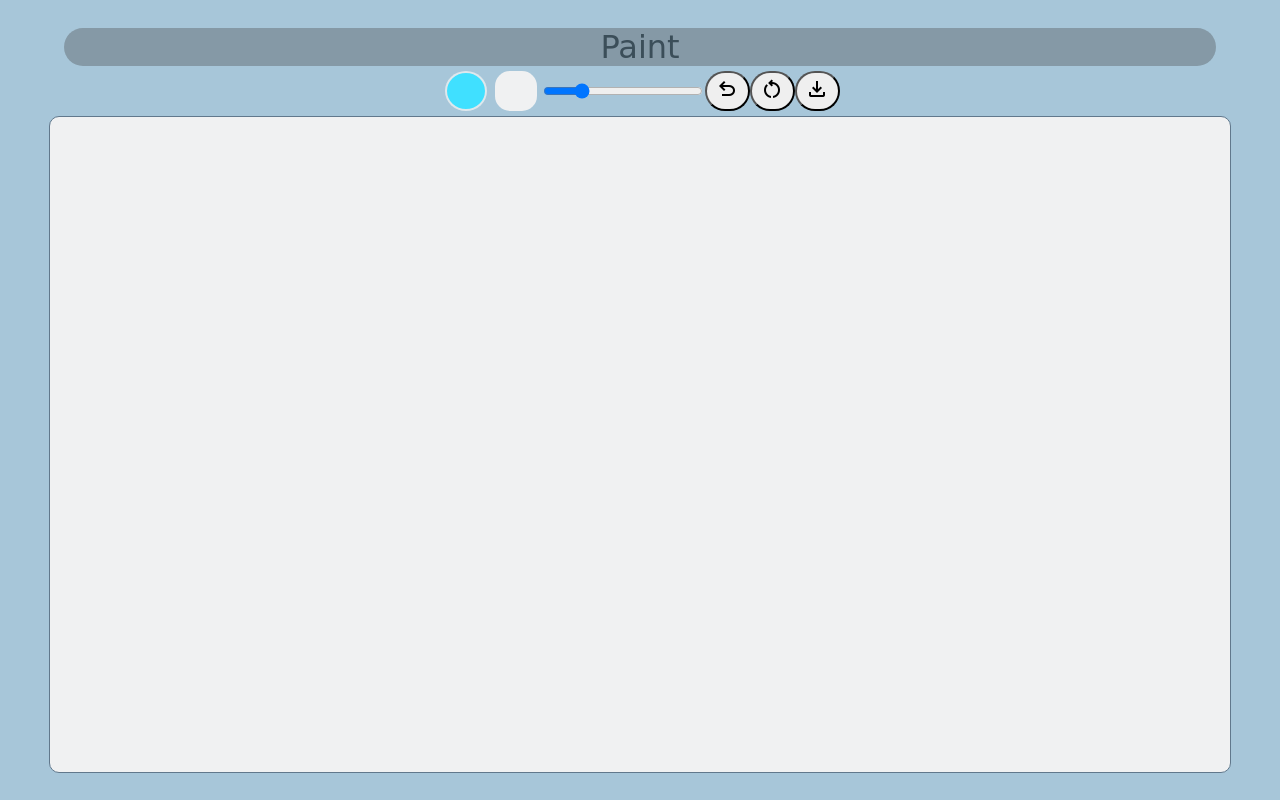
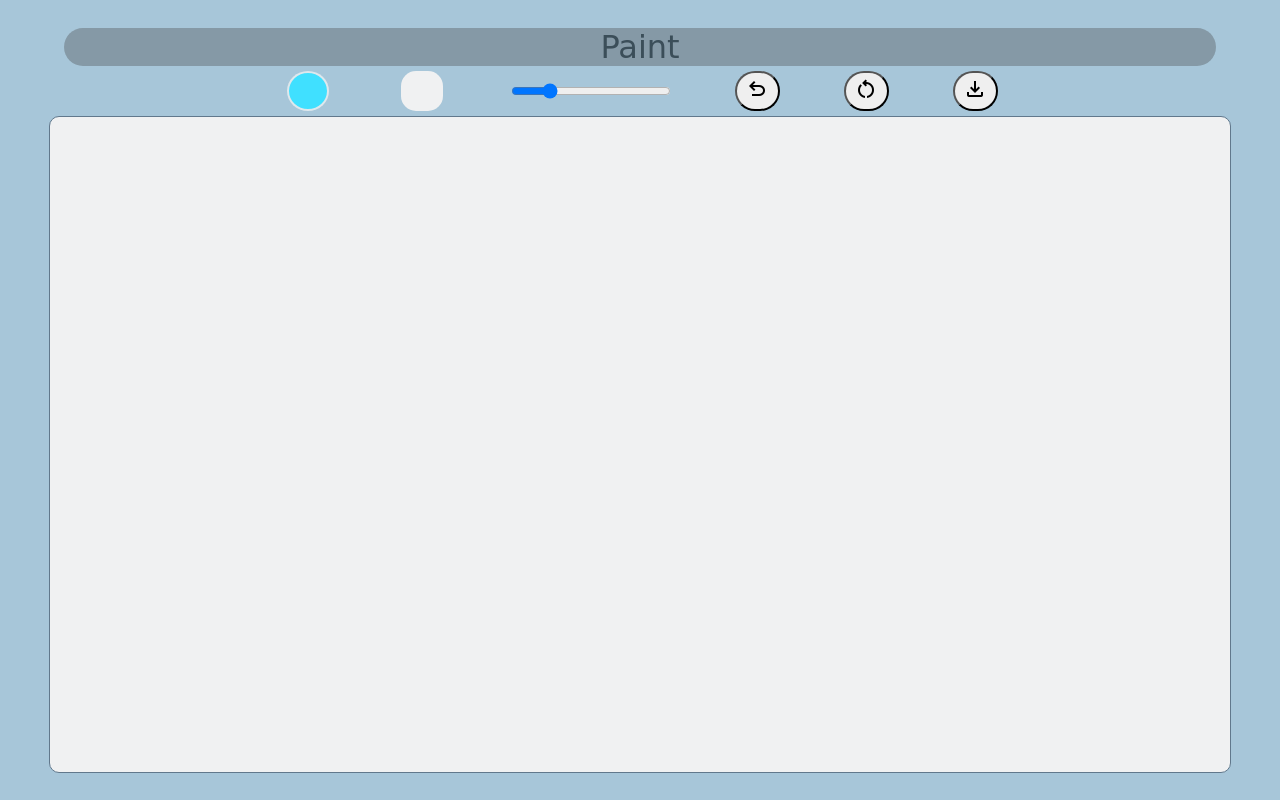
Before and after one commit to CoderKumarS/Paint, a plain HTML site: page index.html in a window 1280 px wide. Drawn offline with nearby package versions, Linux system fonts and the light colour scheme; a web font is replaced by a local one.

Commit message:
Upgrade the ui

```diff
--- a/index.html
+++ b/index.html
@@ -6,25 +6,26 @@
     <meta name="viewport" content="width=device-width, initial-scale=1.0">
     <title>Paint</title>
     <link rel="stylesheet" href="canvas.css">
+    <!-- <link rel="stylesheet" href="style.css"> -->
     <link rel="stylesheet" href="https://fonts.googleapis.com/css2?family=Material+Symbols+Outlined:opsz,wght,FILL,GRAD@48,500,1,200" />
     <link rel="preconnect" href="https://fonts.googleapis.com">
-    <link rel="preconnect" href="https://fonts.gstatic.com" crossorigin>
-    <link href="https://fonts.googleapis.com/css2?family=Rubik+Iso&display=swap" rel="stylesheet">
+<link rel="preconnect" href="https://fonts.gstatic.com" crossorigin>
+<link href="https://fonts.googleapis.com/css2?family=Rubik+Iso&display=swap" rel="stylesheet">
 </head>
 <body>
     <div id="main">
         <p>Paint </p>
         <div class="nav">
-            <input type="color" id="color" value="#40e0ff">
-            <input type="color" id="bgColor" value="#F0F1F2">
-            <input type="range" id="range" min="10" max="100" value="30">
-            <button id="undo" class="button">
+            <input type="color" id="color" class="mx" value="#40e0ff">
+            <input type="color" id="bgColor" class="mx" value="#F0F1F2">
+            <input type="range" id="range" class="mx" min="10" max="100" value="30">
+            <button id="undo" class="button mx">
                 <span class="material-symbols-outlined icon">undo</span>
             </button>
-            <button id="reset" class="button">
+            <button id="reset" class="button mx" ondblclick="window.location.reload()">
                 <span class="material-symbols-outlined icon">restart_alt </span>
             </button>
-            <button class="save button" id="save" class="button">
+            <button class="save button mx" id="save" class="button">
                 <span class="material-symbols-outlined icon"> download </span>
             </button>
         </div>
```
